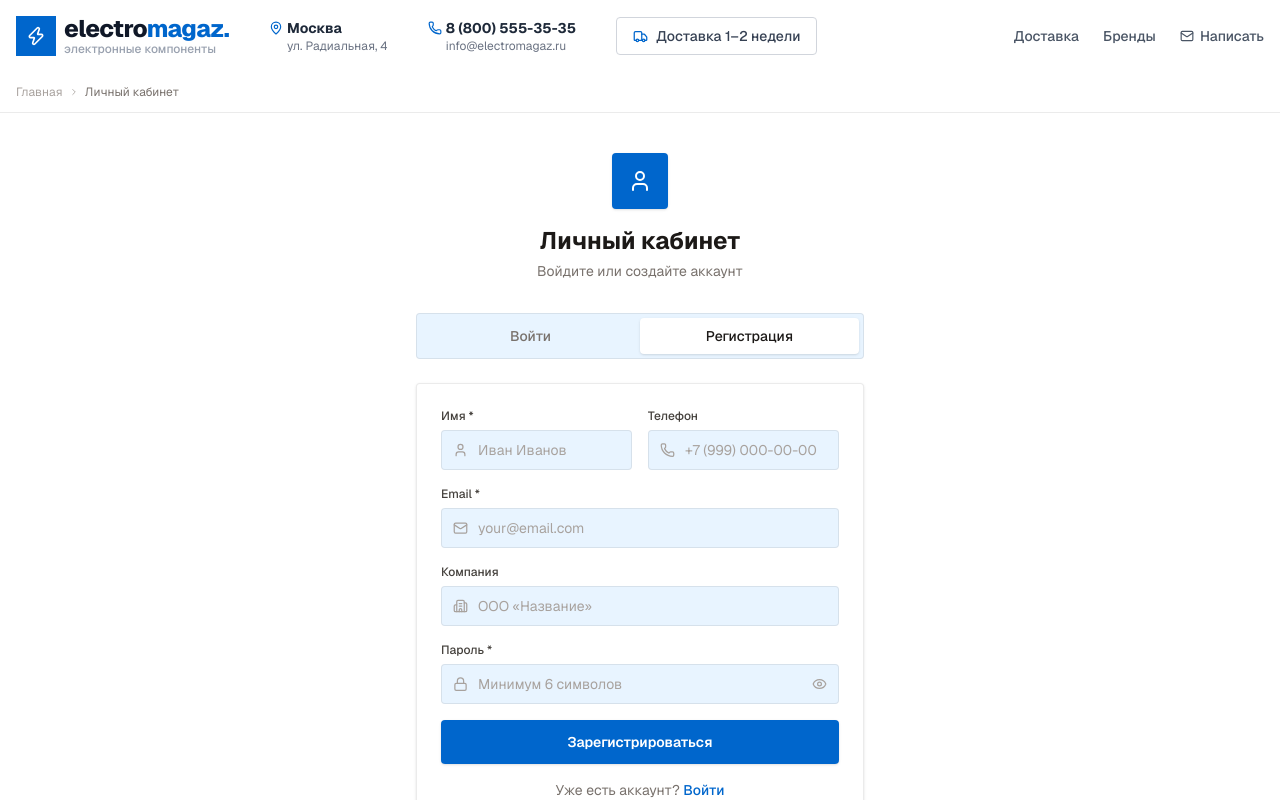
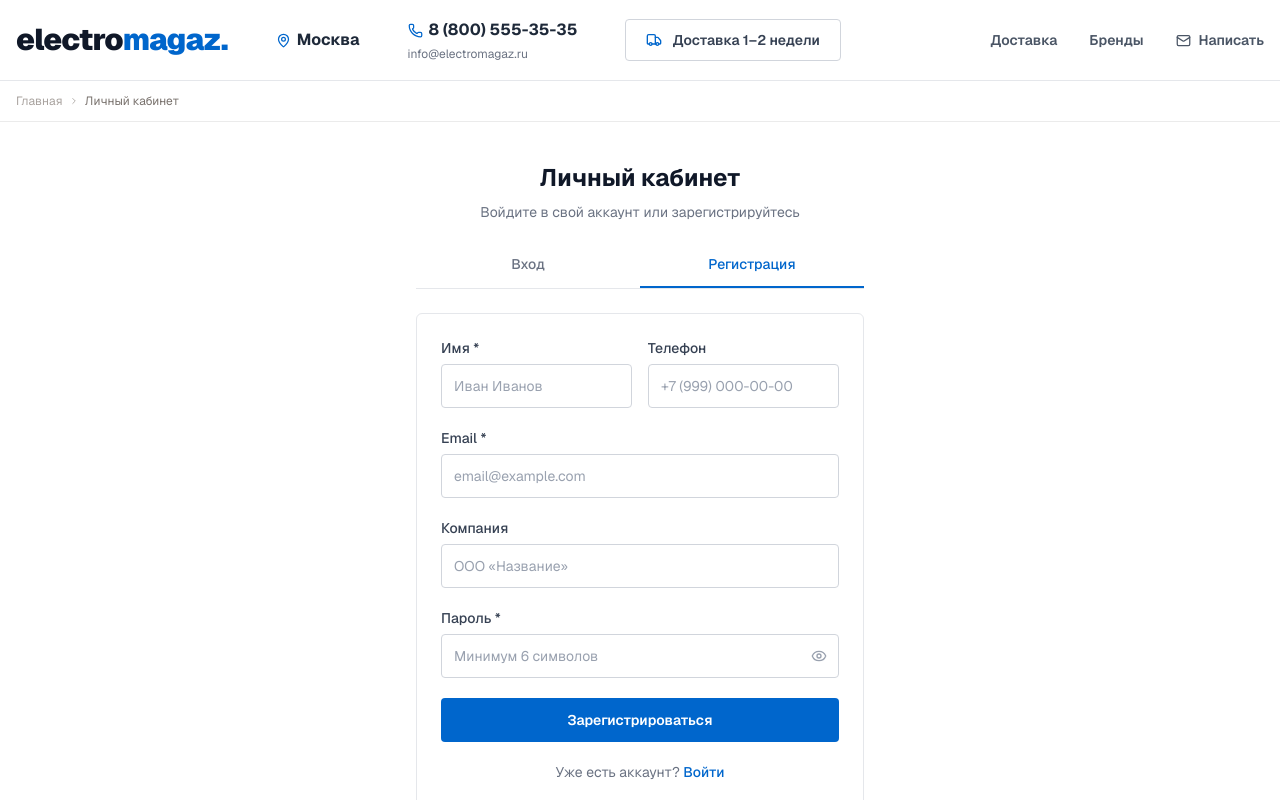
Before and after one commit to cyberjuke2077/magazik, a Next.js app: page /account in a window 1280 px wide. Both pictures are taken after a click on the button "Регистрация". Shown: the top 800 px of the page. Built offline with nearby package versions, Linux system fonts and the light colour scheme.

Commit message:
chore: clean up address fields, update header/footer layout

```diff
--- a/src/app/account/page.tsx
+++ b/src/app/account/page.tsx
@@ -79,46 +79,42 @@ function LoginForm({ onSwitch }: { onSwitch: () => void }) {
   }
 
   return (
-    <form onSubmit={handleSubmit} className="space-y-4">
+    <form onSubmit={handleSubmit} className="space-y-5">
       <div>
-        <label className="block text-xs font-medium text-[#44403c] mb-1.5">Email</label>
-        <div className="relative">
-          <Mail size={15} className="absolute left-3 top-1/2 -translate-y-1/2 text-[#a8a29e]" />
+        <label className="block text-sm font-medium text-gray-700 mb-1.5">Email</label>
         <input
           type="email"
           value={email}
           onChange={(e) => setEmail(e.target.value)}
-            placeholder="your@email.com"
+          placeholder="email@example.com"
           required
-            className="w-full h-10 pl-9 pr-4 text-sm bg-[#e8f4ff] border border-black/8 rounded text-[#1c1917] placeholder-[#a8a29e] outline-none focus:border-[#0066cc]/40 focus:ring-2 focus:ring-[#0066cc]/10 transition-all"
+          className="w-full h-11 px-3 text-sm border border-gray-300 rounded-md text-gray-900 placeholder-gray-400 outline-none focus:border-[#0066cc] focus:ring-2 focus:ring-[#0066cc]/10 transition-all"
         />
-        </div>
       </div>
 
       <div>
-        <label className="block text-xs font-medium text-[#44403c] mb-1.5">Пароль</label>
+        <label className="block text-sm font-medium text-gray-700 mb-1.5">Пароль</label>
         <div className="relative">
-          <Lock size={15} className="absolute left-3 top-1/2 -translate-y-1/2 text-[#a8a29e]" />
           <input
             type={showPw ? 'text' : 'password'}
             value={password}
             onChange={(e) => setPassword(e.target.value)}
-            placeholder="••••••••"
+            placeholder="Введите пароль"
             required
-            className="w-full h-10 pl-9 pr-10 text-sm bg-[#e8f4ff] border border-black/8 rounded text-[#1c1917] placeholder-[#a8a29e] outline-none focus:border-[#0066cc]/40 focus:ring-2 focus:ring-[#0066cc]/10 transition-all"
+            className="w-full h-11 px-3 pr-10 text-sm border border-gray-300 rounded-md text-gray-900 placeholder-gray-400 outline-none focus:border-[#0066cc] focus:ring-2 focus:ring-[#0066cc]/10 transition-all"
           />
           <button
             type="button"
             onClick={() => setShowPw(!showPw)}
-            className="absolute right-3 top-1/2 -translate-y-1/2 text-[#a8a29e] hover:text-[#78716c] transition-colors"
+            className="absolute right-3 top-1/2 -translate-y-1/2 text-gray-400 hover:text-gray-600 transition-colors"
           >
-            {showPw ? <EyeOff size={15} /> : <Eye size={15} />}
+            {showPw ? <EyeOff size={16} /> : <Eye size={16} />}
           </button>
         </div>
       </div>
 
       {error && (
-        <div className="flex items-center gap-2 p-3 bg-red-50 border border-red-100 rounded text-sm text-red-600">
+        <div className="flex items-center gap-2 p-3 bg-red-50 border border-red-200 rounded-md text-sm text-red-600">
           <AlertCircle size={14} className="shrink-0" />
           {error}
         </div>
@@ -127,12 +123,12 @@ function LoginForm({ onSwitch }: { onSwitch: () => void }) {
       <button
         type="submit"
         disabled={loading}
-        className="w-full h-11 text-sm font-semibold text-white bg-[#0066cc] hover:bg-[#0052a3] disabled:opacity-60 rounded transition-all btn-primary shadow-sm"
+        className="w-full h-11 text-sm font-semibold text-white bg-[#0066cc] hover:bg-[#0052a3] disabled:opacity-60 rounded-md transition-all"
       >
-        {loading ? 'Входим...' : 'Войти'}
+        {loading ? 'Входим...' : 'Войти в аккаунт'}
       </button>
 
-      <p className="text-center text-sm text-[#78716c]">
+      <p className="text-center text-sm text-gray-500">
         Нет аккаунта?{' '}
         <button type="button" onClick={onSwitch} className="text-[#0066cc] font-medium hover:underline">
           Зарегистрироваться
@@ -169,90 +165,77 @@ function RegisterForm({ onSwitch }: { onSwitch: () => void }) {
   }
 
   return (
-    <form onSubmit={handleSubmit} className="space-y-4">
+    <form onSubmit={handleSubmit} className="space-y-5">
       <div className="grid grid-cols-1 sm:grid-cols-2 gap-4">
         <div>
-          <label className="block text-xs font-medium text-[#44403c] mb-1.5">Имя *</label>
-          <div className="relative">
-            <User size={15} className="absolute left-3 top-1/2 -translate-y-1/2 text-[#a8a29e]" />
+          <label className="block text-sm font-medium text-gray-700 mb-1.5">Имя *</label>
           <input
             type="text"
             value={form.name}
             onChange={(e) => set('name', e.target.value)}
             placeholder="Иван Иванов"
             required
-              className="w-full h-10 pl-9 pr-4 text-sm bg-[#e8f4ff] border border-black/8 rounded text-[#1c1917] placeholder-[#a8a29e] outline-none focus:border-[#0066cc]/40 focus:ring-2 focus:ring-[#0066cc]/10 transition-all"
+            className="w-full h-11 px-3 text-sm border border-gray-300 rounded-md text-gray-900 placeholder-gray-400 outline-none focus:border-[#0066cc] focus:ring-2 focus:ring-[#0066cc]/10 transition-all"
           />
         </div>
-        </div>
         <div>
-          <label className="block text-xs font-medium text-[#44403c] mb-1.5">Телефон</label>
-          <div className="relative">
-            <Phone size={15} className="absolute left-3 top-1/2 -translate-y-1/2 text-[#a8a29e]" />
+          <label className="block text-sm font-medium text-gray-700 mb-1.5">Телефон</label>
           <input
             type="tel"
             value={form.phone}
             onChange={(e) => set('phone', e.target.value)}
             placeholder="+7 (999) 000-00-00"
-              className="w-full h-10 pl-9 pr-4 text-sm bg-[#e8f4ff] border border-black/8 rounded text-[#1c1917] placeholder-[#a8a29e] outline-none focus:border-[#0066cc]/40 focus:ring-2 focus:ring-[#0066cc]/10 transition-all"
-            />
-          </div>
-        </div>
-      </div>
-
-      <div>
-        <label className="block text-xs font-medium text-[#44403c] mb-1.5">Email *</label>
-        <div className="relative">
-          <Mail size={15} className="absolute left-3 top-1/2 -translate-y-1/2 text-[#a8a29e]" />
-          <input
-            type="email"
-            value={form.email}
-            onChange={(e) => set('email', e.target.value)}
-            placeholder="your@email.com"
-            required
-            className="w-full h-10 pl-9 pr-4 text-sm bg-[#e8f4ff] border border-black/8 rounded text-[#1c1917] placeholder-[#a8a29e] outline-none focus:border-[#0066cc]/40 focus:ring-2 focus:ring-[#0066cc]/10 transition-all"
+            className="w-full h-11 px-3 text-sm border border-gray-300 rounded-md text-gray-900 placeholder-gray-400 outline-none focus:border-[#0066cc] focus:ring-2 focus:ring-[#0066cc]/10 transition-all"
           />
         </div>
       </div>
 
       <div>
-        <label className="block text-xs font-medium text-[#44403c] mb-1.5">Компания</label>
-        <div className="relative">
-          <Building2 size={15} className="absolute left-3 top-1/2 -translate-y-1/2 text-[#a8a29e]" />
+        <label className="block text-sm font-medium text-gray-700 mb-1.5">Email *</label>
+        <input
+          type="email"
+          value={form.email}
+          onChange={(e) => set('email', e.target.value)}
+          placeholder="email@example.com"
+          required
+          className="w-full h-11 px-3 text-sm border border-gray-300 rounded-md text-gray-900 placeholder-gray-400 outline-none focus:border-[#0066cc] focus:ring-2 focus:ring-[#0066cc]/10 transition-all"
+        />
+      </div>
+
+      <div>
+        <label className="block text-sm font-medium text-gray-700 mb-1.5">Компания</label>
         <input
           type="text"
           value={form.company}
           onChange={(e) => set('company', e.target.value)}
           placeholder="ООО «Название»"
-            className="w-full h-10 pl-9 pr-4 text-sm bg-[#e8f4ff] border border-black/8 rounded text-[#1c1917] placeholder-[#a8a29e] outline-none focus:border-[#0066cc]/40 focus:ring-2 focus:ring-[#0066cc]/10 transition-all"
+          className="w-full h-11 px-3 text-sm border border-gray-300 rounded-md text-gray-900 placeholder-gray-400 outline-none focus:border-[#0066cc] focus:ring-2 focus:ring-[#0066cc]/10 transition-all"
         />
-        </div>
       </div>
 
       <div>
-        <label className="block text-xs font-medium text-[#44403c] mb-1.5">Пароль *</label>
+        <label className="block text-sm font-medium text-gray-700 mb-1.5">Пароль *</label>
         <div className="relative">
-          <Lock size={15} className="absolute left-3 top-1/2 -translate-y-1/2 text-[#a8a29e]" />
           <input
             type={showPw ? 'text' : 'password'}
             value={form.password}
             onChange={(e) => set('password', e.target.value)}
             placeholder="Минимум 6 символов"
             required
-            className="w-full h-10 pl-9 pr-10 text-sm bg-[#e8f4ff] border border-black/8 rounded text-[#1c1917] placeholder-[#a8a29e] outline-none focus:border-[#0066cc]/40 focus:ring-2 focus:ring-[#0066cc]/10 transition-all"
+            className="w-full h-11 px-3 pr-10 text-sm border border-gray-300 rounded-md text-gray-900 placeholder-gray-400 outline-none focus:border-[#0066cc] focus:ring-2 focus:ring-[#0066cc]/10 transition-all"
           />
           <button
             type="button"
             onClick={() => setShowPw(!showPw)}
-            className="absolute right-3 top-1/2 -translate-y-1/2 text-[#a8a29e] hover:text-[#78716c] transition-colors"
+            className="absolute right-3 top-1/2 -translate-y-1/2 text-gray-400 hover:text-gray-600 transition-colors"
           >
-            {showPw ? <EyeOff size={15} /> : <Eye size={15} />}
+            {showPw ? <EyeOff size={16} /> : <Eye size={16} />}
           </button>
         </div>
       </div>
 
       {error && (
-        <div className="flex items-center gap-2 p-3 bg-red-50 border border-red-100 rounded text-sm text-red-600">
+        <div className="flex items-center gap-2 p-3 bg-red-50 border border-red-200 rounded-md text-sm text-red-600">
           <AlertCircle size={14} className="shrink-0" />
           {error}
         </div>
@@ -261,12 +244,12 @@ function RegisterForm({ onSwitch }: { onSwitch: () => void }) {
       <button
         type="submit"
         disabled={loading}
-        className="w-full h-11 text-sm font-semibold text-white bg-[#0066cc] hover:bg-[#0052a3] disabled:opacity-60 rounded transition-all btn-primary shadow-sm"
+        className="w-full h-11 text-sm font-semibold text-white bg-[#0066cc] hover:bg-[#0052a3] disabled:opacity-60 rounded-md transition-all"
       >
         {loading ? 'Создаём аккаунт...' : 'Зарегистрироваться'}
       </button>
 
-      <p className="text-center text-sm text-[#78716c]">
+      <p className="text-center text-sm text-gray-500">
         Уже есть аккаунт?{' '}
         <button type="button" onClick={onSwitch} className="text-[#0066cc] font-medium hover:underline">
           Войти
@@ -439,9 +422,15 @@ export default function AccountPage() {
         <Header />
       <StickyNav />
       <main>
-          <div className="mx-auto max-w-lg px-4 py-16">
-            <div className="h-8 w-48 skeleton rounded mb-8 mx-auto" />
-            <div className="h-96 skeleton rounded" />
+        {/* Breadcrumb */}
+        <div className="border-b border-gray-100 bg-white">
+          <div className="mx-auto max-w-[1400px] px-4 py-3">
+            <nav className="flex items-center gap-1.5 text-xs text-gray-400">
+              <Link href="/" className="hover:text-gray-600 transition-colors">Главная</Link>
+              <ChevronRight size={10} />
+              <span className="text-gray-500">Личный кабинет</span>
+            </nav>
+          </div>
         </div>
         </main>
         <Footer />
@@ -469,31 +458,28 @@ export default function AccountPage() {
             /* ── Auth forms ── */
             <div className="max-w-md mx-auto">
               <div className="text-center mb-8">
-                <div className="inline-flex items-center justify-center size-14 rounded bg-[#0066cc] mb-4 shadow-sm">
-                  <User size={24} className="text-white" />
-                </div>
-                <h1 className="text-2xl font-bold text-[#1c1917]">Личный кабинет</h1>
-                <p className="text-sm text-[#78716c] mt-1">Войдите или создайте аккаунт</p>
+                <h1 className="text-2xl font-bold text-gray-900">Личный кабинет</h1>
+                <p className="text-sm text-gray-500 mt-2">Войдите в свой аккаунт или зарегистрируйтесь</p>
               </div>
 
               {/* Tab switcher */}
-              <div className="flex bg-[#e8f4ff] border border-black/8 rounded p-1 mb-6">
+              <div className="flex border-b border-gray-200 mb-6">
                 {(['login', 'register'] as AuthTab[]).map((tab) => (
                   <button
                     key={tab}
                     onClick={() => setAuthTab(tab)}
-                    className={`flex-1 h-9 text-sm font-medium rounded transition-all ${
+                    className={`flex-1 pb-3 text-sm font-medium border-b-2 transition-all ${
                       authTab === tab
-                        ? 'bg-white text-[#1c1917] shadow-sm'
-                        : 'text-[#78716c] hover:text-[#1c1917]'
+                        ? 'border-[#0066cc] text-[#0066cc]'
+                        : 'border-transparent text-gray-500 hover:text-gray-700'
                     }`}
                   >
-                    {tab === 'login' ? 'Войти' : 'Регистрация'}
+                    {tab === 'login' ? 'Вход' : 'Регистрация'}
                   </button>
                 ))}
               </div>
 
-              <div className="bg-white border border-black/8 rounded p-6 shadow-sm">
+              <div className="bg-white border border-gray-200 rounded-lg p-6">
                 {authTab === 'login' ? (
                   <LoginForm onSwitch={() => setAuthTab('register')} />
                 ) : (
--- a/src/app/delivery/page.tsx
+++ b/src/app/delivery/page.tsx
@@ -142,7 +142,7 @@ export default function DeliveryPage() {
             {[
               { icon: Clock, label: 'Отправка в день заказа', sub: 'при заказе до 15:00', color: 'text-[#0066cc]', bg: 'bg-[#0066cc]/8' },
               { icon: Truck, label: 'Бесплатная доставка', sub: 'при заказе от 5 000 ₽', color: 'text-[#f97316]', bg: 'bg-[#f97316]/8' },
-              { icon: MapPin, label: 'Самовывоз бесплатно', sub: 'Москва, ул. Радиальная, 4', color: 'text-[#0066cc]', bg: 'bg-[#0066cc]/8' },
+              { icon: MapPin, label: 'Самовывоз бесплатно', sub: 'Москва', color: 'text-[#0066cc]', bg: 'bg-[#0066cc]/8' },
             ].map((item) => (
               <div key={item.label} className="flex items-center gap-4 p-5 bg-white border border-black/8 rounded shadow-sm">
                 <div className={`flex size-11 items-center justify-center rounded ${item.bg} shrink-0`}>
--- a/src/app/product/[slug]/page.tsx
+++ b/src/app/product/[slug]/page.tsx
@@ -322,7 +322,7 @@ export default function ProductPage({ params }: PageProps) {
                     { name: 'СДЭК',          time: '1–5 дней',       price: 'от 250 ₽',  desc: 'До пункта выдачи или курьером до двери.' },
                     { name: 'DHL Express',    time: '1–3 дня',        price: 'от 490 ₽',  desc: 'Экспресс-доставка по России и СНГ.' },
                     { name: 'Почта России',   time: '3–14 дней',      price: 'от 150 ₽',  desc: 'В любой населённый пункт России.' },
-                    { name: 'Самовывоз',      time: 'В день заказа',  price: 'Бесплатно', desc: 'Москва, ул. Радиальная, 4.' },
+                    { name: 'Самовывоз',      time: 'В день заказа',  price: 'Бесплатно', desc: 'Москва' },
                   ].map((d) => (
                     <div key={d.name} className="flex items-start gap-4 p-4 bg-gray-50 rounded border border-gray-100">
                       <Truck size={18} className="text-[#0066cc] shrink-0 mt-0.5" />
--- a/src/components/layout/footer.tsx
+++ b/src/components/layout/footer.tsx
@@ -1,6 +1,6 @@
 import Link from 'next/link'
 import Image from 'next/image'
-import { Zap, Mail, Phone, MapPin, Send, ShieldCheck } from 'lucide-react'
+import { Mail, Phone, MapPin, Send, ShieldCheck } from 'lucide-react'
 
 const footerLinks = {
   catalog: {
@@ -64,11 +64,8 @@ export function Footer() {
         <div className="grid grid-cols-1 sm:grid-cols-2 lg:grid-cols-4 gap-8">
           {/* Brand */}
           <div>
-            <Link href="/" className="flex items-center gap-2 mb-4">
-              <div className="flex size-9 items-center justify-center rounded bg-[#0066cc] shadow-sm">
-                <Zap size={16} className="text-white" />
-              </div>
-              <span className="text-base font-bold text-gray-900">
+            <Link href="/" className="block mb-4">
+              <span className="text-xl font-bold text-gray-900 tracking-wide">
                 ELECTRO<span className="text-[#0066cc]">MAGAZ</span>
               </span>
             </Link>
@@ -86,7 +83,7 @@ export function Footer() {
               </a>
               <div className="flex items-center gap-2 text-sm text-gray-500">
                 <MapPin size={13} className="text-[#0066cc] shrink-0" />
-                Москва, ул. Радиальная, 4
+                Москва
               </div>
             </div>
           </div>
--- a/src/components/layout/header.tsx
+++ b/src/components/layout/header.tsx
@@ -2,13 +2,13 @@
 
 import Link from 'next/link'
 import { useState } from 'react'
-import { Zap, Mail, Truck, MapPin, Phone, Menu, X } from 'lucide-react'
+import { Mail, Truck, MapPin, Phone, Menu, X } from 'lucide-react'
 
 export function Header() {
   const [mobileOpen, setMobileOpen] = useState(false)
 
   return (
-    <header className="w-full bg-white">
+    <header className="w-full bg-white border-b border-gray-200 shadow-sm">
 
       {/* ══════════════════════════════════
           ROW 1 — logo + contacts + links
@@ -16,55 +16,46 @@ export function Header() {
       ══════════════════════════════════ */}
       <div>
         <div className="mx-auto max-w-[1400px] px-4">
-          <div className="flex items-center gap-10 h-18">
+          <div className="flex items-center gap-12 h-20">
 
             {/* Logo */}
-            <Link href="/" className="flex items-center gap-2 shrink-0">
-              <div className="flex size-10 items-center justify-center bg-[#0066cc]">
-                <Zap size={20} className="text-white" />
-              </div>
-              <div>
-                <div className="text-2xl font-extrabold text-gray-900 leading-none tracking-tight">
-                  electro<span className="text-[#0066cc]">magaz</span><span className="text-[#0066cc]">.</span>
-                </div>
-                <div className="text-xs text-gray-400 leading-none mt-0.5 font-medium">
-                  электронные компоненты
-                </div>
+            <Link href="/" className="shrink-0">
+              <div className="text-3xl font-black text-gray-900 tracking-tight">
+                electro<span className="text-[#0066cc]">magaz</span><span className="text-[#0066cc]">.</span>
               </div>
             </Link>
 
             {/* Address */}
             <div className="hidden lg:flex flex-col leading-tight">
-              <a href="#" className="flex items-center gap-1 text-sm font-bold text-gray-800 hover:text-[#0066cc] transition-colors">
-                <MapPin size={14} className="text-[#0066cc]" />
+              <a href="#" className="flex items-center gap-1.5 text-base font-bold text-gray-800 hover:text-[#0066cc] transition-colors">
+                <MapPin size={15} className="text-[#0066cc]" />
                 Москва
               </a>
-              <span className="text-xs text-gray-500 ml-[18px]">ул. Радиальная, 4</span>
             </div>
 
             {/* Phone */}
             <div className="hidden lg:flex flex-col leading-tight">
-              <a href="tel:+78005553535" className="flex items-center gap-1 text-sm font-bold text-gray-800 hover:text-[#0066cc] transition-colors">
-                <Phone size={14} className="text-[#0066cc]" />
+              <a href="tel:+78005553535" className="flex items-center gap-1.5 text-base font-bold text-gray-800 hover:text-[#0066cc] transition-colors">
+                <Phone size={15} className="text-[#0066cc]" />
                 8 (800) 555-35-35
               </a>
-              <a href="mailto:info@electromagaz.ru" className="text-xs text-gray-500 ml-[18px] hover:text-[#0066cc] transition-colors">
+              <a href="mailto:info@electromagaz.ru" className="text-xs text-gray-500 mt-1 hover:text-[#0066cc] transition-colors">
                 info@electromagaz.ru
               </a>
             </div>
 
             {/* Delivery badge */}
-            <div className="hidden xl:flex items-center gap-2 px-4 py-2 border border-gray-300 text-sm font-medium text-gray-700 hover:border-[#0066cc] hover:text-[#0066cc] transition-colors cursor-default rounded-md">
-              <Truck size={15} className="text-[#0066cc]" />
+            <div className="hidden xl:flex items-center gap-2.5 px-5 py-2.5 border border-gray-300 text-sm font-semibold text-gray-700 hover:border-[#0066cc] hover:text-[#0066cc] hover:bg-[#e8f4ff] transition-all cursor-default rounded-md">
+              <Truck size={16} className="text-[#0066cc]" />
               Доставка 1–2 недели
             </div>
 
             {/* Nav links */}
-            <nav className="hidden lg:flex items-center gap-6 ml-auto text-sm font-medium text-gray-600">
+            <nav className="hidden lg:flex items-center gap-8 ml-auto text-sm font-semibold text-gray-600">
               <Link href="/delivery" className="hover:text-[#0066cc] transition-colors">Доставка</Link>
               <Link href="/brands"   className="hover:text-[#0066cc] transition-colors">Бренды</Link>
-              <a href="mailto:info@electromagaz.ru" className="flex items-center gap-1.5 hover:text-[#0066cc] transition-colors">
-                <Mail size={14} />
+              <a href="mailto:info@electromagaz.ru" className="flex items-center gap-2 hover:text-[#0066cc] transition-colors">
+                <Mail size={15} />
                 Написать
               </a>
             </nav>
```
Lines whose indentation alone changed are shown as unchanged.
